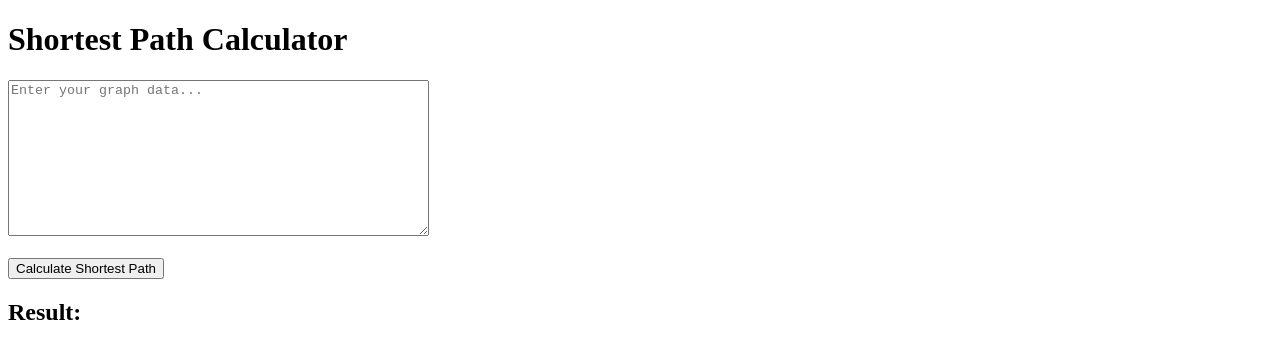
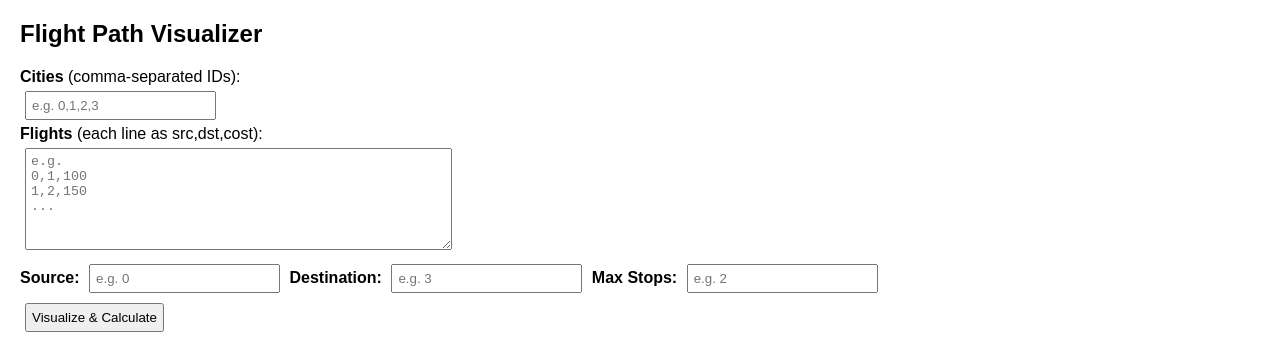
Before and after one commit to HimanshSRM/ShortestPath, a plain HTML site: page frontend/index.html in a window 1280 px wide. Shown: the top 353 px of the page. Drawn offline with nearby package versions, Linux system fonts and the light colour scheme.

Commit message:
Visualizer added

```diff
--- a/frontend/index.html
+++ b/frontend/index.html
@@ -1,41 +1,97 @@
 <!DOCTYPE html>
-<html lang="en">
+<html>
 <head>
-    <meta charset="UTF-8">
-    <title>Shortest Path Finder</title>
+  <title>Flight Path Visualizer (User Input)</title>
+  <script src="https://unpkg.com/vis-network/standalone/umd/vis-network.min.js"></script>
+  <style>
+    #network { width: 100%; height: 500px; border: 1px solid lightgray; margin-top: 10px; }
+    body { font-family: Arial, sans-serif; margin: 20px; }
+    input, button, textarea { margin: 5px; padding: 5px; }
+  </style>
 </head>
 <body>
-    <h1>Shortest Path Calculator</h1>
 
-    <textarea id="inputData" rows="10" cols="50" placeholder="Enter your graph data..."></textarea><br><br>
-    <button onclick="submitData()">Calculate Shortest Path</button>
+<h2>Flight Path Visualizer</h2>
 
-    <h2>Result:</h2>
-    <pre id="outputData"></pre>
+<label><b>Cities</b> (comma-separated IDs):</label><br>
+<input type="text" id="cities" placeholder="e.g. 0,1,2,3"><br>
+
+<label><b>Flights</b> (each line as src,dst,cost):</label><br>
+<textarea id="flights" rows="6" cols="50" placeholder="e.g.
+0,1,100
+1,2,150
+..."></textarea><br>
+
+<label><b>Source:</b></label>
+<input type="number" id="src" placeholder="e.g. 0">
+
+<label><b>Destination:</b></label>
+<input type="number" id="dst" placeholder="e.g. 3">
+
+<label><b>Max Stops:</b></label>
+<input type="number" id="stops" placeholder="e.g. 2"><br>
+
+<button onclick="visualize()">Visualize & Calculate</button>
+
+<h3 id="output"></h3>
+<div id="network"></div>
 
 <script>
-        function submitData() {
-            const inputData = document.getElementById('inputData').value;
+function visualize() {
+  const cities = document.getElementById("cities").value.split(',').map(s => s.trim()).filter(Boolean);
+  const rawFlights = document.getElementById("flights").value.trim().split('\n').filter(Boolean);
+  const src = parseInt(document.getElementById("src").value);
+  const dst = parseInt(document.getElementById("dst").value);
+  const stops = parseInt(document.getElementById("stops").value);
 
-            fetch('http://localhost:5000/api/shortestpath', {
+  if (!cities.length || !rawFlights.length || isNaN(src) || isNaN(dst) || isNaN(stops)) {
+    document.getElementById("output").innerText = "Please fill all fields correctly.";
+    return;
+  }
+
+  const flights = rawFlights.map(line => {
+    const [a, b, c] = line.split(',').map(Number);
+    return { from: a, to: b, cost: c };
+  });
+
+  // Graph visualization
+  const nodes = new vis.DataSet(cities.map(id => ({ id: parseInt(id), label: `City ${id}` })));
+  const edges = new vis.DataSet(flights.map(f => ({
+    from: f.from,
+    to: f.to,
+    label: `${f.cost}`,
+    arrows: 'to'
+  })));
+  const container = document.getElementById("network");
+  const data = { nodes, edges };
+  const options = { edges: { font: { align: 'middle' } }, physics: false };
+  new vis.Network(container, data, options);
+
+  // Format the input for backend
+  let inputText = `${cities.length} ${flights.length}\n`;
+  let formattedFlights = rawFlights.map(line => line.split(',').join(' ')).join('\n');
+  inputText += formattedFlights + `\n${src} ${dst} ${stops}`;
+
+  // API call
+  fetch('http://127.0.0.1:5000/api/shortestpath', {
     method: 'POST',
-                headers: {
-                    'Content-Type': 'application/json'
-                },
-                body: JSON.stringify({ input: inputData })
+    headers: { 'Content-Type': 'application/json' },
+    body: JSON.stringify({ input: inputText })
   })
   .then(response => response.json())
   .then(data => {
     if (data.result) {
-                    document.getElementById('outputData').textContent = data.result;
+      document.getElementById("output").innerText = `Cheapest price from City ${src} to City ${dst}: ₹${data.result.trim()}`;
     } else {
-                    document.getElementById('outputData').textContent = "Error: " + data.error;
+      document.getElementById("output").innerText = "Error: " + (data.error || 'Unknown error');
     }
   })
   .catch(error => {
-                document.getElementById('outputData').textContent = "Error: " + error;
+    console.error(error);
+    document.getElementById("output").innerText = "Fetch error: " + error;
   });
 }
 </script>
+
 </body>
 </html>
```
Also changed, not shown: frontend/index1.html (added, +41 -0 lines). Lines whose indentation alone changed are shown as unchanged.
